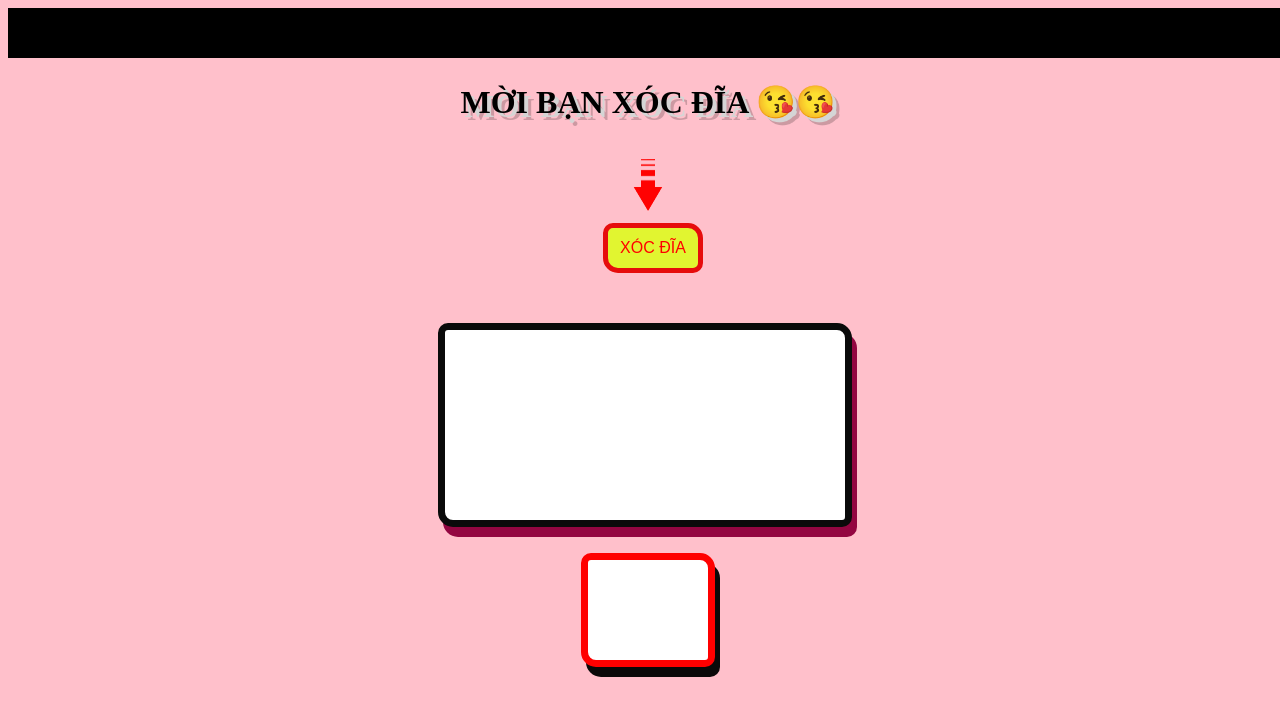
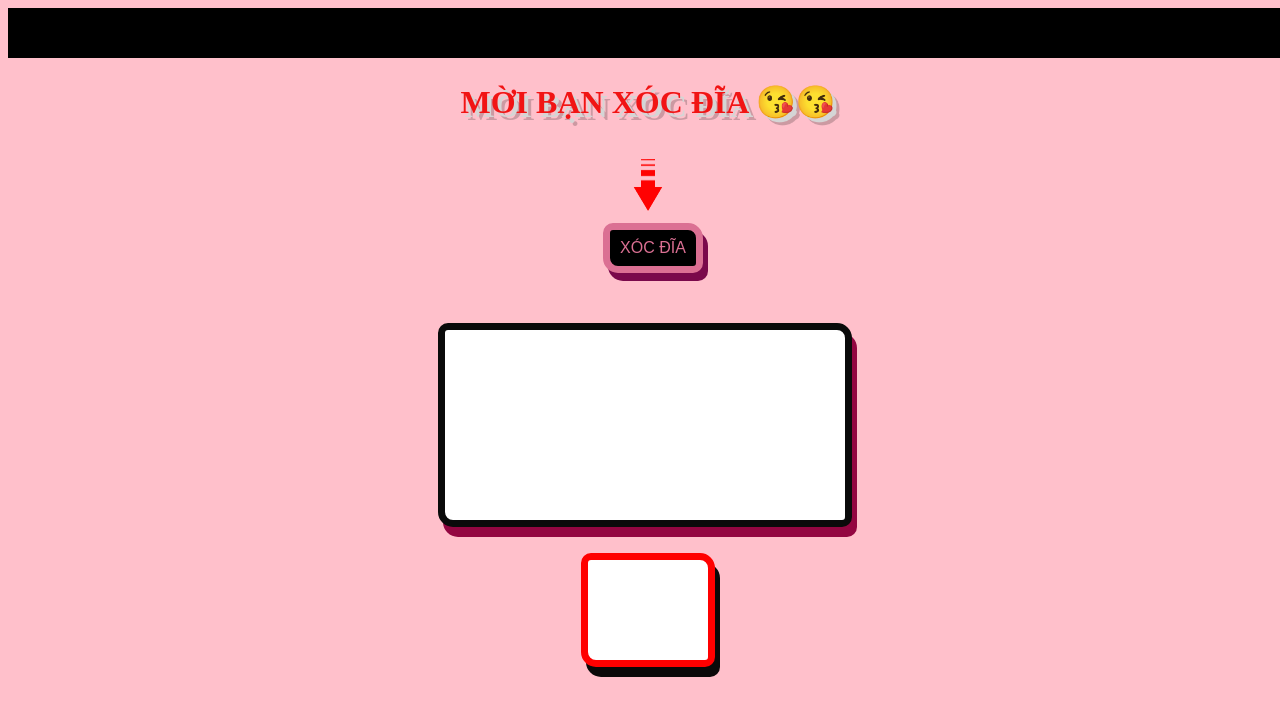
Before and after one commit to HoangPhucPS22805/HoangPhuc_XocDia.github.io, a plain HTML site: page index.html in a window 1280 px wide. In both pictures the pointer is over the button "XÓC ĐĨA". Drawn offline with Linux system fonts and the light colour scheme.

Commit message:
Update index.html

```diff
--- a/index.html
+++ b/index.html
@@ -8,7 +8,7 @@
     <title>Document</title>
     <style>
         h1{
-    color: black;
+    color: rgb(241, 20, 20);
     text-align: center;
     text-shadow: 4px 4px 0px #d5d5d5, 7px 7px 0px rgba(0, 0, 0, 0.2);
 
@@ -63,10 +63,11 @@ box-shadow: 5px 10px #930641;
 
 }
 .button:hover{
-    border: 5px solid rgb(230, 12, 12);
-    background-color: rgb(225, 245, 48);
-    color: red;
+    border: 7px solid palevioletred;
+    background-color: black;
+    color: palevioletred;
     text-align: center;
+    box-shadow: 5px 8px #7a094b;
 
 
 }
```
